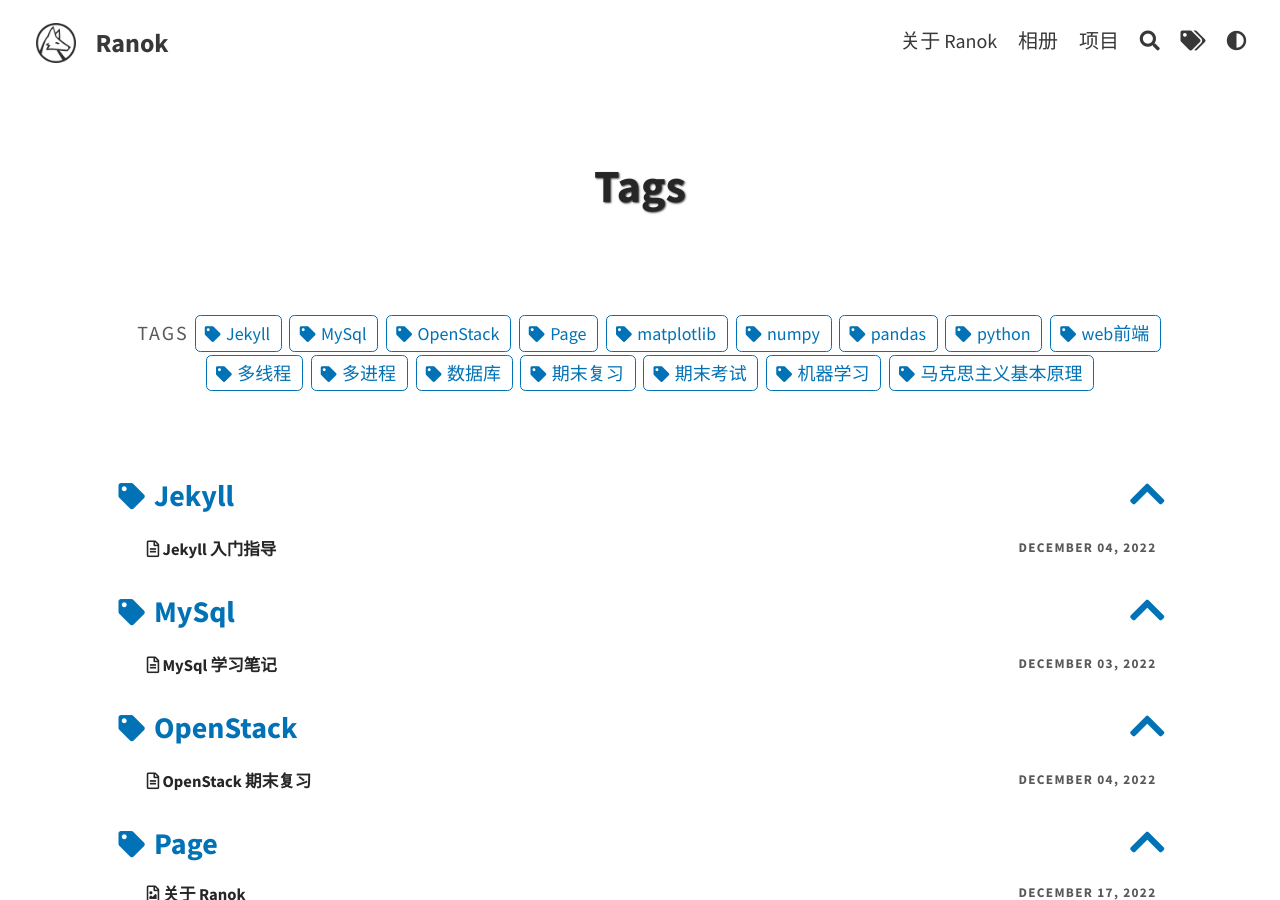
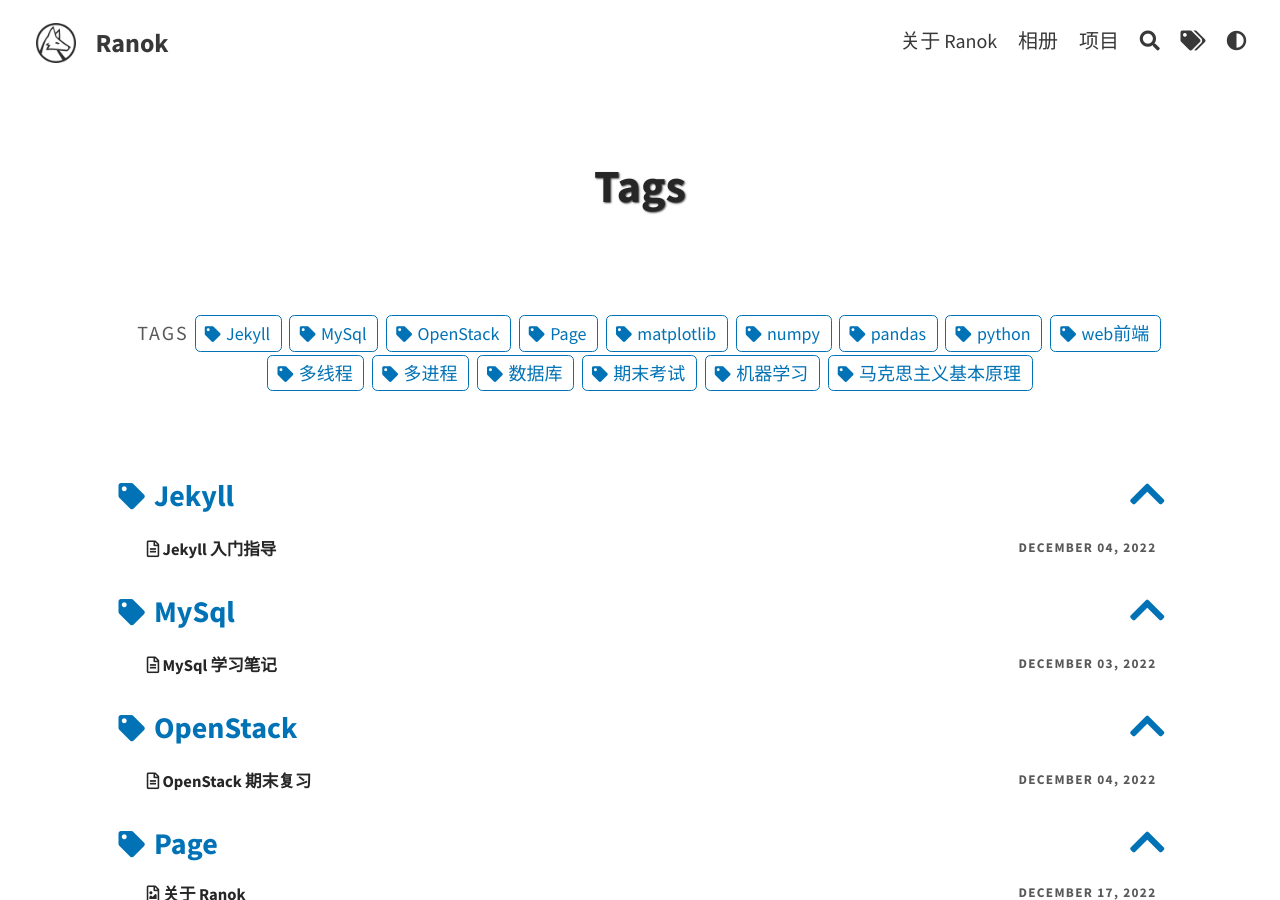
Before and after one commit to WolfRanok/WolfRanok.github.io, a Jekyll site: the page built from pages/tags.md, in a window 1280 px wide and 900 px high. Built offline with Jekyll 4.4.1, drawn with Linux system fonts in a browser that asks for light colours.

Commit message:
marxism 更新

```diff
--- a/_posts/2022-12-17-shaoxing-marxism.md
+++ b/_posts/2022-12-17-shaoxing-marxism.md
@@ -2,7 +2,7 @@
 layout: post
 title: 马原期末复习
 author: Ranok
-tag: [马克思主义基本原理,期末复习]
+tag: [马克思主义基本原理,期末考试]
 color: brown
 permalink: marxism
 thumbnail: assets/img/thumbnails/feature-img/marxism.jpg # 文件路径在github还是只支持正斜杠'/'
```
Also changed, not shown: 3 other files.
